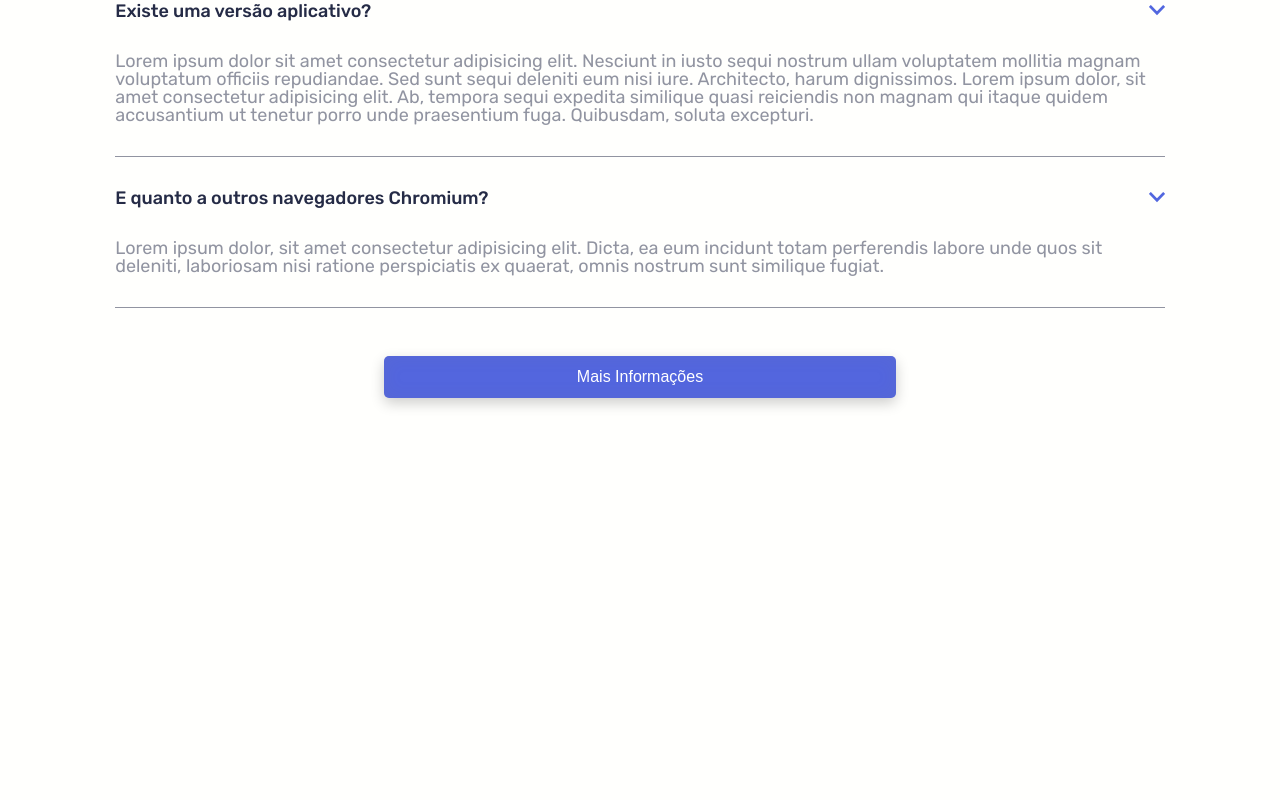
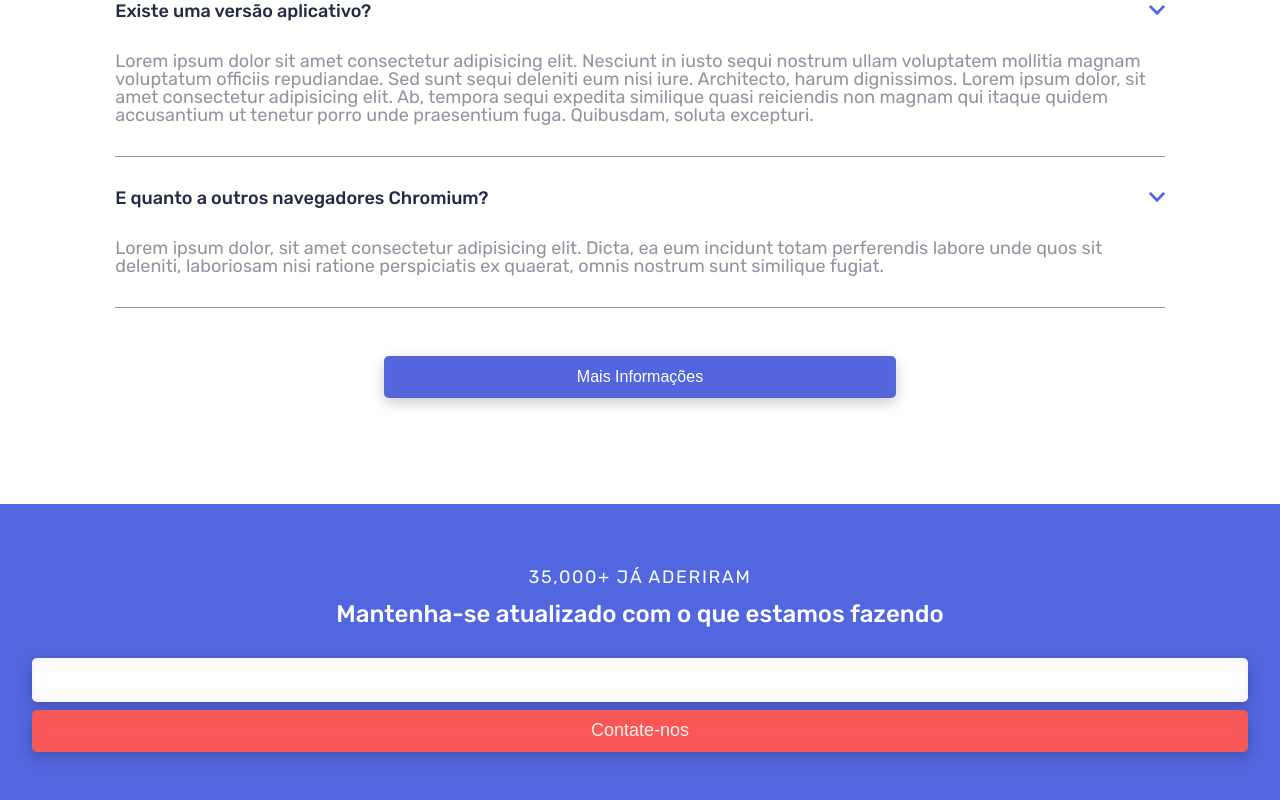
Before and after one commit to LipePLima/bookmark, an Angular app: page / in a window 1280 px wide. Shown: the part 4379-5179 px from the top of the page. Before the commit the page ends 4883 px from the top, so only its background shows below. Built offline with nearby package versions, Linux system fonts and the light colour scheme.

Commit message:
feat: componente email criado e estilizado

```diff
--- a/src/app/app.component.html
+++ b/src/app/app.component.html
@@ -5,3 +5,6 @@
   <app-download></app-download>
   <app-question></app-question>
 </main>
+<footer>
+  <app-email></app-email>
+</footer>
--- a/src/app/app.module.ts
+++ b/src/app/app.module.ts
@@ -9,6 +9,7 @@ import { FeaturesItensComponent } from './features-itens/features-itens.componen
 import { DownloadComponent } from './download/download.component';
 import { DownloadCardsComponent } from './download-cards/download-cards.component';
 import { QuestionComponent } from './question/question.component';
+import { EmailComponent } from './email/email.component';
 
 @NgModule({
   declarations: [
@@ -19,7 +20,8 @@ import { QuestionComponent } from './question/question.component';
     FeaturesItensComponent,
     DownloadComponent,
     DownloadCardsComponent,
-    QuestionComponent
+    QuestionComponent,
+    EmailComponent
   ],
   imports: [
     BrowserModule
--- /dev/null
+++ b/src/app/email/email.component.html
@@ -0,0 +1,8 @@
+<section class="email__section">
+  <p class="section__text">35,000+ já aderiram</p>
+  <h2 class="section__title">Mantenha-se atualizado com o que estamos fazendo</h2>
+  <form class="section__form">
+    <input type="email" class="form__input">
+    <button class="form__btn">Contate-nos</button>
+  </form>
+</section>
--- /dev/null
+++ b/src/app/email/email.component.scss
@@ -0,0 +1,44 @@
+.email__section {
+  text-align: center;
+  color: #fff;
+  background-color: #5266DF;
+  padding: 4rem 2rem 3.25rem 2rem;
+
+  .section__text {
+    color: #F2FCFE;
+    text-transform: uppercase;
+    letter-spacing: .1rem;
+    margin-bottom: 1rem;
+  }
+
+  .section__title {
+    font-size: 24px;
+    font-weight: 500;
+    margin-bottom: 2rem;
+  }
+
+  .section__form {
+    display: flex;
+    flex-direction: column;
+
+    .form__input {
+      height: 42px;
+      padding-left: .5rem;
+      border-radius: 5px;
+      margin-bottom: .5rem;
+      border: none;
+      box-shadow: 0px 5px 14px 0px rgba(0, 0, 0, 0.2), inset 0px 0px 18px 0px rgba(128, 128, 128, 0.1);
+    }
+
+    .form__btn {
+      font-size: 18px;
+      font-weight: 500;
+      height: 42px;
+      color: #FFF1EE;
+      border: none;
+      border-radius: 5px;
+      box-shadow: 0px 5px 14px 0px rgba(0, 0, 0, 0.2), inset 0px 0px 18px 0px rgba(128, 128, 128, 0.1);
+      background-color: hsl(0, 94%, 66%);
+    }
+  }
+}
```
Also changed, not shown: src/app/email/email.component.ts (added, +10 -0 lines), 1 other file (tests, documents, lock files or other folders).
